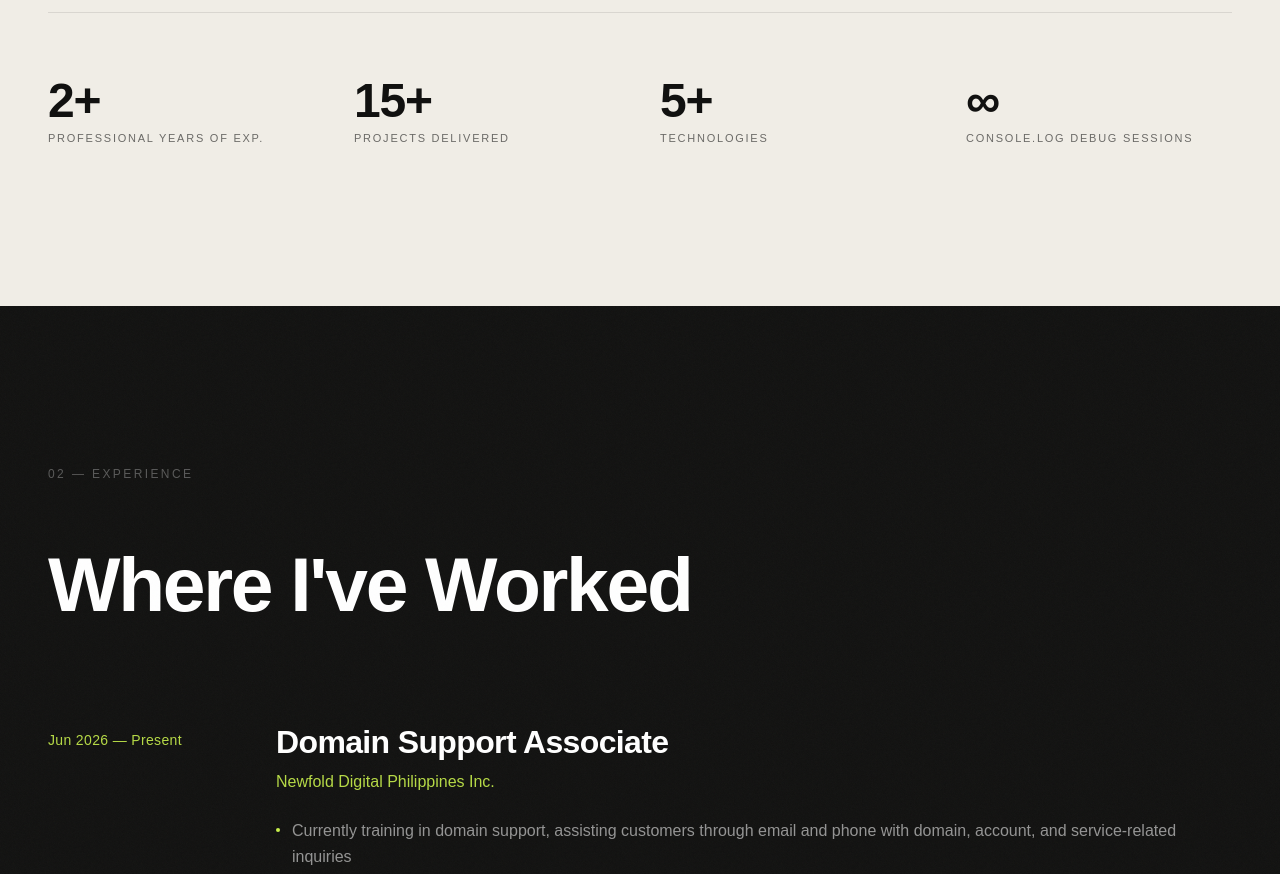
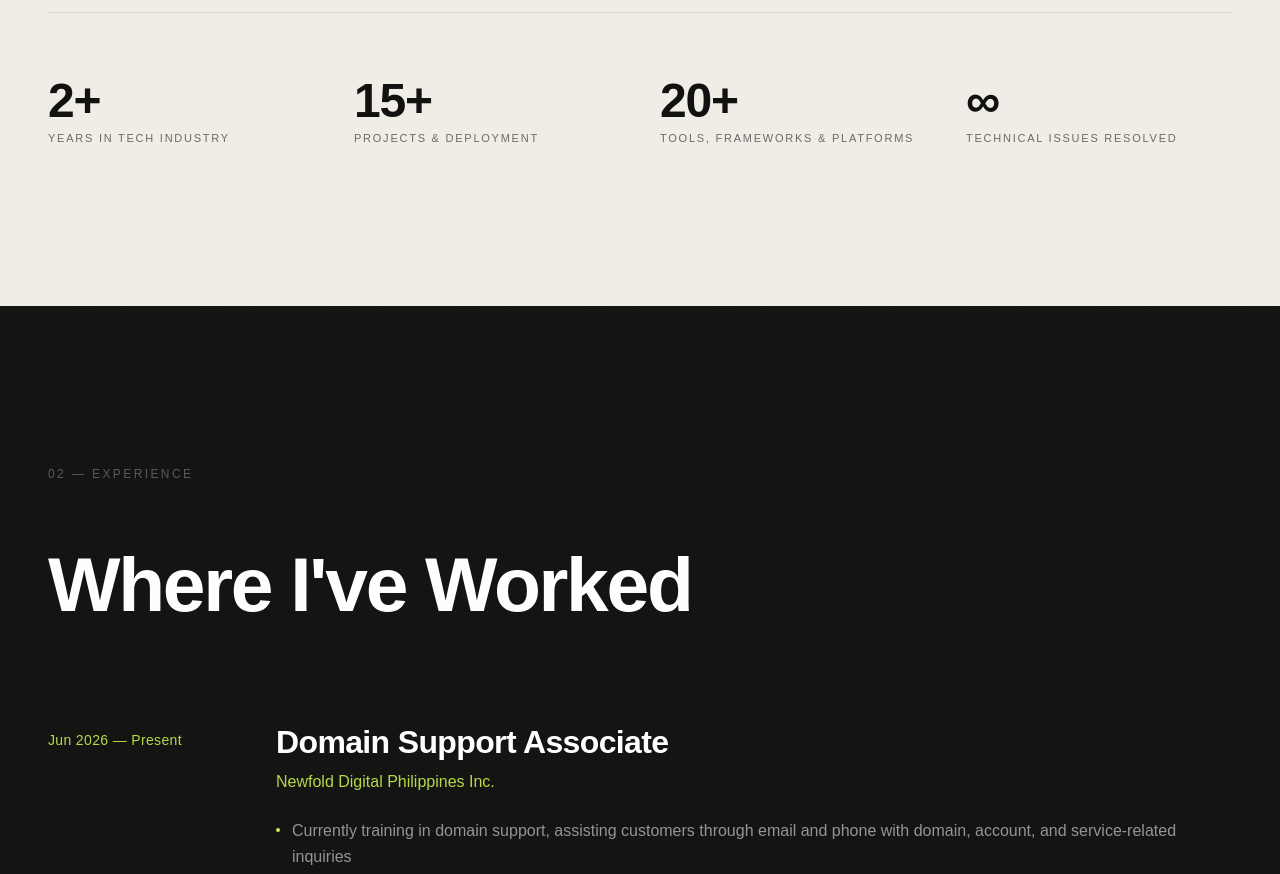
Before and after one commit to janinevallente/janinevallente-portfolio, a Next.js app: page / in a window 1280 px wide. Shown: the part 1840-2714 px from the top of the page. Built offline with nearby package versions, Linux system fonts and the light colour scheme.

Commit message:
fix: updated stats labels in About component

```diff
--- a/src/components/sections/About.tsx
+++ b/src/components/sections/About.tsx
@@ -5,10 +5,10 @@ import FadeUp from "@/components/animations/FadeUp";
 import { portfolio } from "@/lib/data";
 
 const stats = [
-  { value: "2+", label: "Professional Years of Exp." },
-  { value: "15+", label: "Projects Delivered" },
-  { value: "5+", label: "Technologies" },
-  { value: "∞", label: "Console.log Debug Sessions" },
+  { value: "2+", label: "Years in Tech Industry" },
+  { value: "15+", label: "Projects & Deployment" },
+  { value: "20+", label: "Tools, Frameworks & Platforms" },
+  { value: "∞", label: "Technical Issues Resolved" },
 ];
 
 export default function About() {
```
